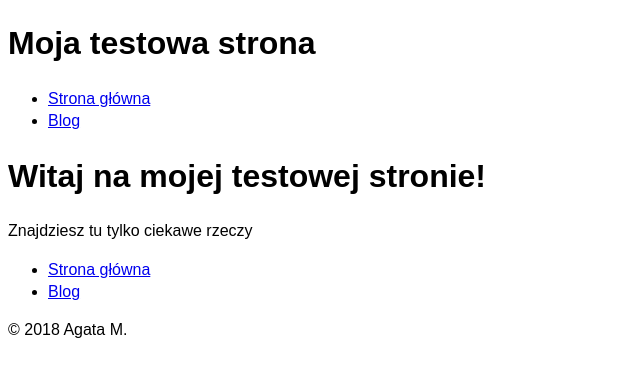
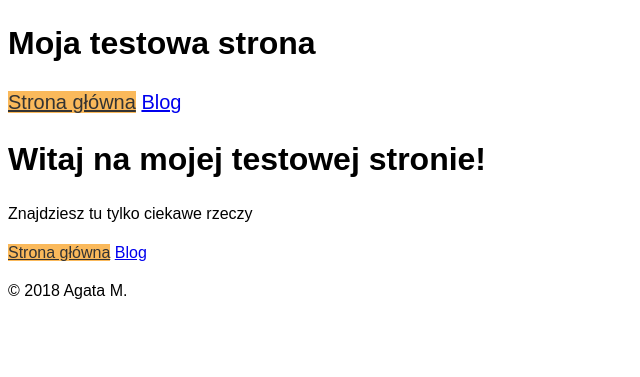
Before and after one commit to agata-makarewicz/agata-site, a Jekyll site: the page built from index.html, in a window 1280 px wide. Shown: the top 377 px of the page, without its empty margins (0-640 px from the left). Built offline with Jekyll 4.4.1, drawn with Linux system fonts in a browser that asks for light colours.

Commit message:
Navigation update

```diff
--- a/_includes/nav.html
+++ b/_includes/nav.html
@@ -1,6 +1,6 @@
-<nav>
-	<ul>
-		<li><a href="{{site.baseurl}}/index.html">Strona główna</a></li>
-		<li><a href="{{site.baseurl}}/blog.html">Blog</a></li>
+<nav >
+	<ul class="nav {{include.navclass}}">
+		<li><a href="{{site.baseurl}}/index.html" class="{% if page.url == '/' %}current{% endif %}">Strona główna</a></li>
+		<li><a href="{{site.baseurl}}/blog.html" class="{% if page.url == '/blog.html' %}current{% endif %}">Blog</a></li>
 	</ul>
 </nav>
--- a/_layouts/default.html
+++ b/_layouts/default.html
@@ -9,13 +9,13 @@
 
 	<header>
 		<h1>Moja testowa strona</h1>
-		{% include nav.html %}
+		{% include nav.html navclass='nav-top' %}
 	</header>
 
 	{{content}}
 
 	<footer>
-		{% include nav.html %}
+		{% include nav.html navclass='nav-bottom' %}
 		<p>© 2018 Agata M.</p>
 	</footer>
 </body>
--- a/css/common.css
+++ b/css/common.css
@@ -4,3 +4,23 @@ html {
 
 	font: normal 100%/1.4 Arial,sans-serif;
 }
+
+.current {
+	background-color: #fab95b;
+	color: #333;
+}
+
+.nav {
+	margin: 0;
+	padding: 0;
+
+	list-style-type: none;
+}
+
+.nav > li {
+	display: inline-block;
+}
+
+.nav-top {
+	font-size: 1.25rem;
+}
```
